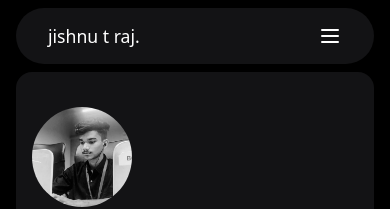
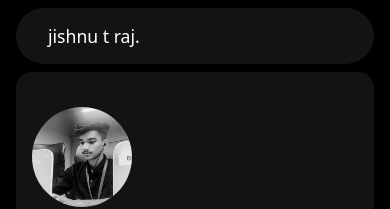
Before and after one commit to mathewalexKerala/personal-website-, a React (Vite) app: page / in a window 390 px wide. Shown: the top 209 px of the page. Built offline with nearby package versions, Linux system fonts and the light colour scheme.

Commit message:
style:[updated] some minor things

```diff
--- a/src/App.jsx
+++ b/src/App.jsx
@@ -3,12 +3,14 @@ import { BrowserRouter as Router, Route, Routes } from "react-router-dom";
 import Home from "./Pages/Home";
 import Projects from "./components/Projects/Projects";
 import ErrorPage from "./components/ErrorPage/ErrorPage";
+import Works from "./components/Works/Works";
 
 const App = () => {
   return (
     <Router>
       <Routes>
         <Route exact path="/" element={<Home />} />
+        <Route  path="/work" element={<Works />} />
         <Route path="/projects" element={<Projects />} />
         <Route path="*" element={<ErrorPage />} />
       </Routes>
--- a/src/components/Navbar/Navbar.css
+++ b/src/components/Navbar/Navbar.css
@@ -7,27 +7,3 @@
   background-color: #131315;
   font-size: 1.1rem;
 }
-
-.navbar ul {
-  display: flex;
-  align-items: center;
-  justify-content: center;
-  gap: 3rem;
-}
-
-.navbar ul li {
-  list-style-type: none;
-}
-
-.menu {
-  display: none;
-}
-
-@media (max-width: 50em) {
-  .navbar ul {
-    display: none;
-  }
-  .menu {
-    display: inline-block;
-  }
-}
--- a/src/components/Navbar/Navbar.jsx
+++ b/src/components/Navbar/Navbar.jsx
@@ -1,31 +1,9 @@
-import { useState } from "react";
 import "./Navbar.css";
 
 const Navbar = () => {
   return (
     <nav className="navbar">
       <p>jishnu t raj.</p>
-      <svg
-        xmlns="http://www.w3.org/2000/svg"
-        width="24"
-        height="24"
-        viewBox="0 0 24 24"
-        fill="none"
-        stroke="currentColor"
-        strokeWidth="2"
-        strokeLinecap="round"
-        strokeLinejoin="round"
-        className="lucide lucide-menu menu"
-      >
-        <line x1="4" x2="20" y1="12" y2="12" />
-        <line x1="4" x2="20" y1="6" y2="6" />
-        <line x1="4" x2="20" y1="18" y2="18" />
-      </svg>
-      <ul>
-        <li>home.</li>
-        <li>work.</li>
-        <li>contact.</li>
-      </ul>
     </nav>
   );
 };
```
